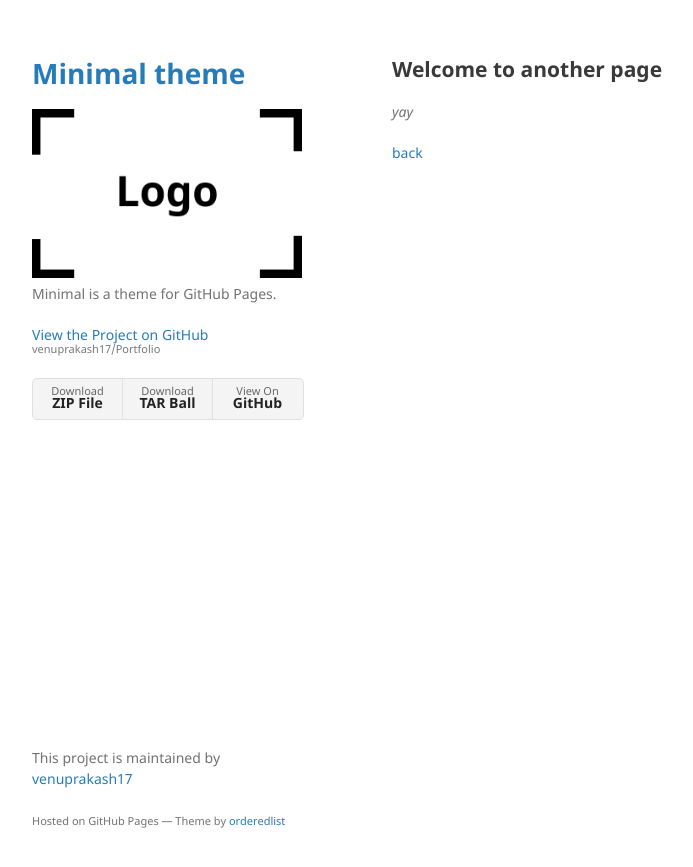
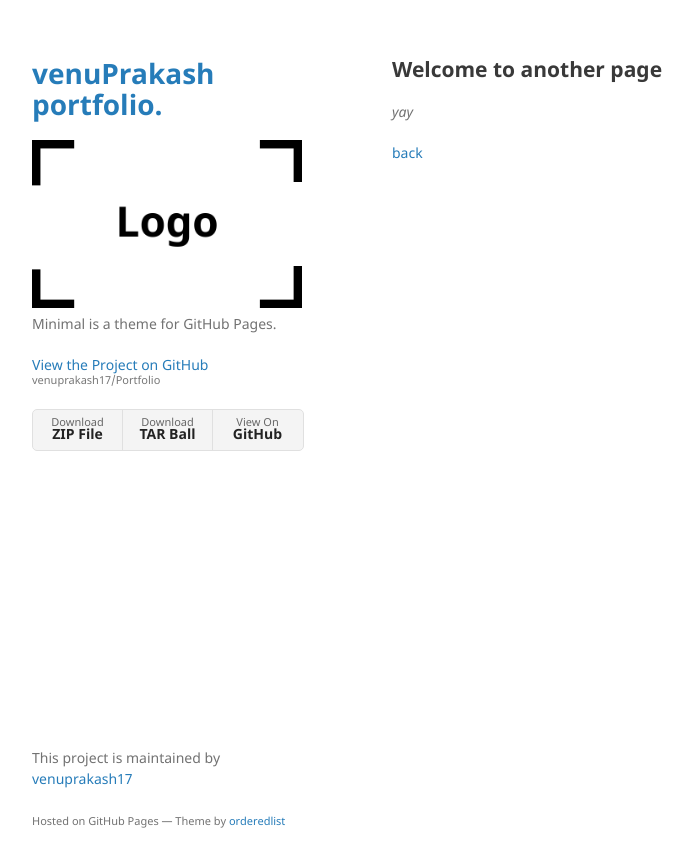
Before and after one commit to venuprakash17/Portfolio, a Jekyll site: the page built from another-page.md, in a window 1280 px wide. Shown: the top 867 px of the page, without its empty margins (178-871 px from the left). Built offline with Jekyll 4.4.1, drawn with Linux system fonts in a browser that asks for light colours; our own code applies the rules of GitHub Pages for plain Markdown files.

Commit message:
Update _config.yml

```diff
--- a/_config.yml
+++ b/_config.yml
@@ -1,4 +1,4 @@
-title: Minimal theme
+title: venuPrakash portfolio.
 logo: /assets/img/logo.png
 description: Minimal is a theme for GitHub Pages.
 show_downloads: true
```
